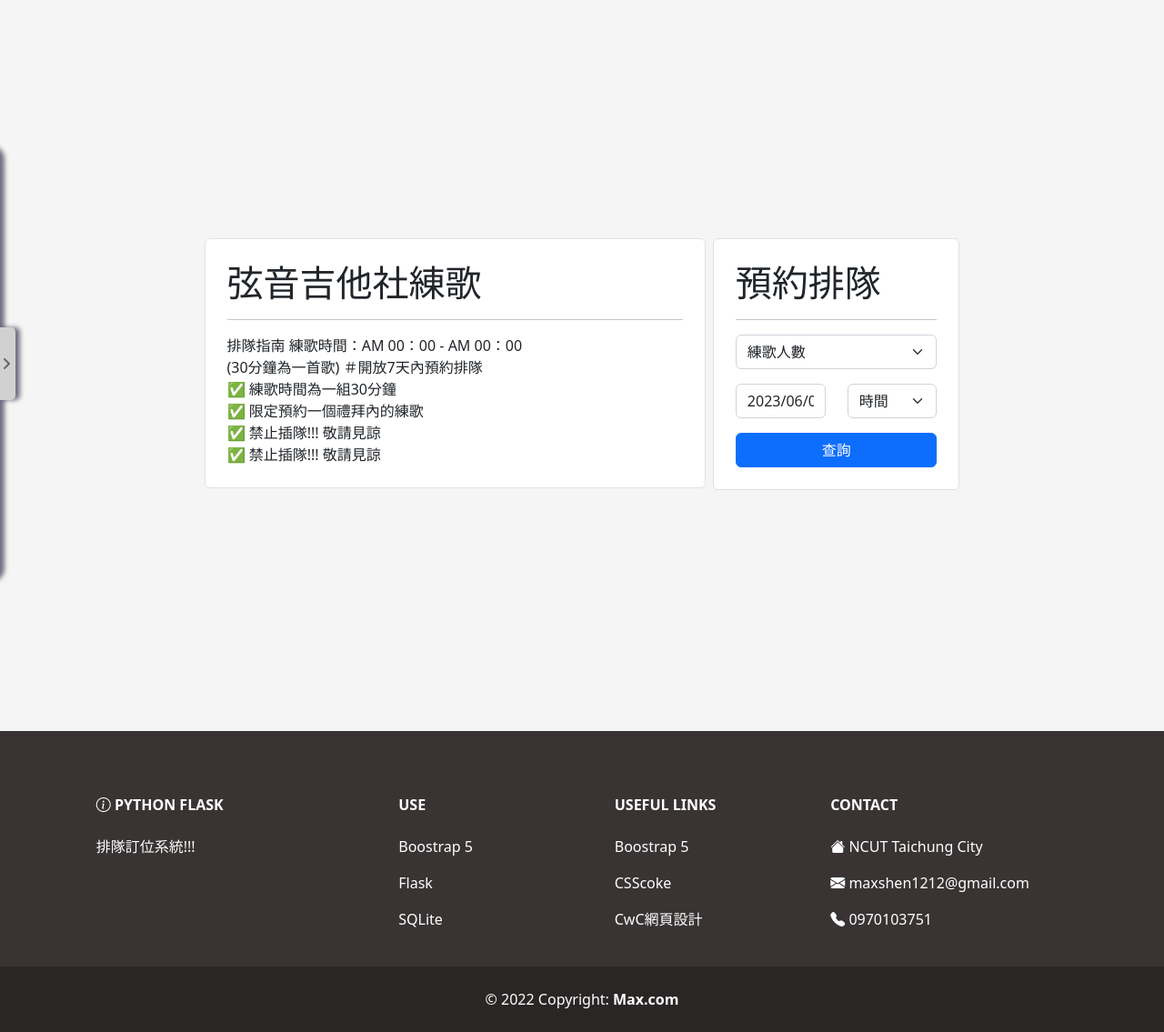
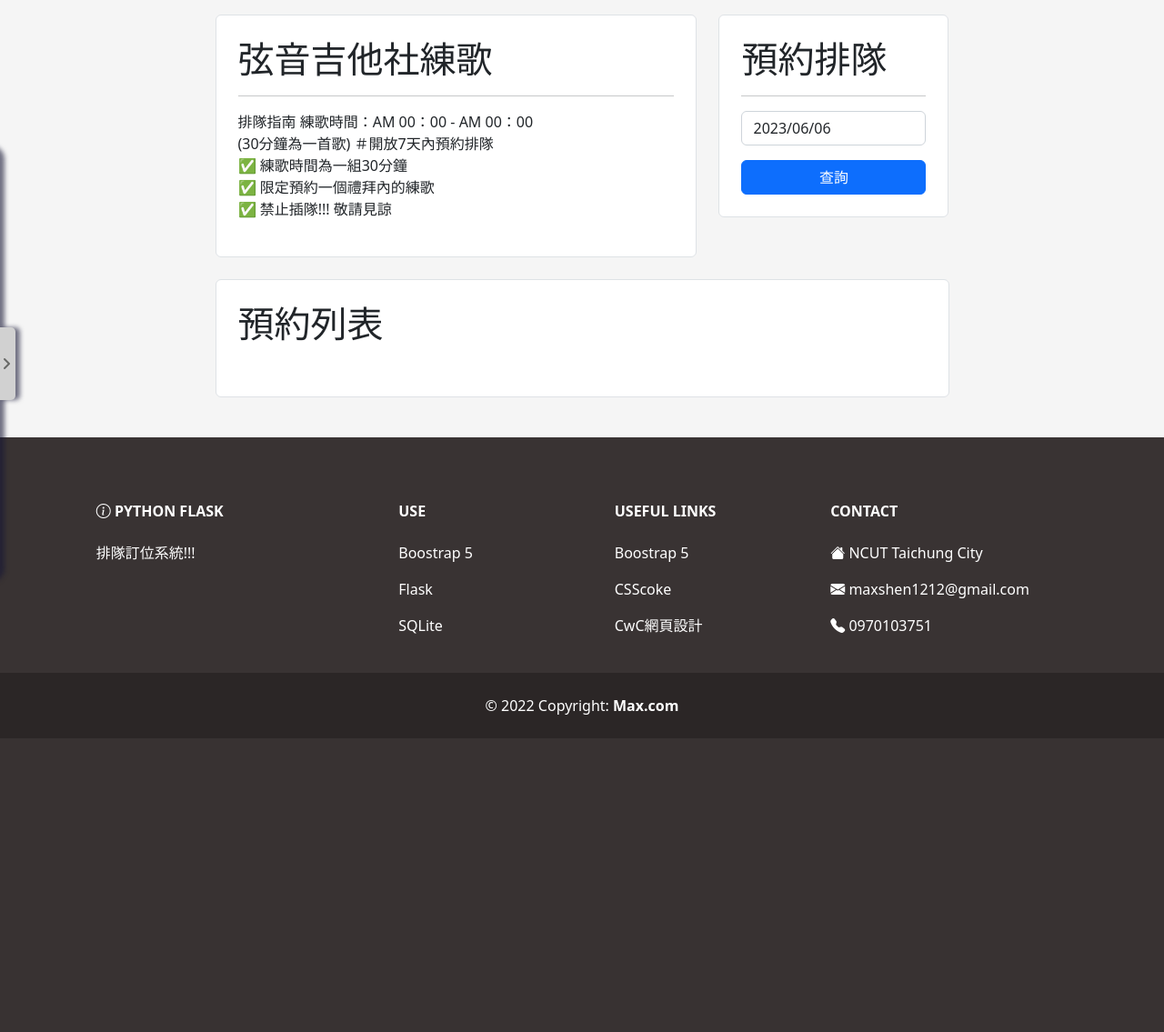
Before and after one commit to maxshen1212/Flask_project, a Flask app: page /index1 in a window 1280 px wide. Shown: the whole page at 91% size. After the commit the page ends 812 px from the top, so only its background shows below. Run offline with Flask 3, Linux system fonts and the light colour scheme; some libraries are stand-ins or nearby versions.

Commit message:
0606renew

```diff
--- a/static/js/index1.js
+++ b/static/js/index1.js
@@ -1,5 +1,5 @@
+// 初始化時間選擇器
 function init_datetime() {
-  // 初始化時間選擇器
   $("#datepicker")
     .datepicker({
       format: "yyyy/mm/dd",
@@ -12,3 +12,56 @@ function init_datetime() {
     console.log($("#datepicker").datepicker("getFormattedDate"));
   });
 }
+function search_time() {
+  var avalible_time = {
+    "11:00": "愛在夏天",
+    "11:30": "摯友",
+    "12:00": null,
+  };
+  const time_regular = ["11:00", "11:30", "12:00"];
+  var search_btn = document.getElementById("search_btn");
+  var time_list = document.getElementById("time_list");
+  console.log(avalible_time["11:00"]);
+  search_btn.addEventListener("click", function () {
+    $("#time_list_bg").show();
+    var template=``;
+    for (var i = 0; i < time_regular.length; i++) {
+      if (avalible_time[time_regular[i]] != null) {
+        template += `
+        <div class="col">
+            <button class="btn btn-outline-danger my-1" disabled>
+                ${time_regular[i]}
+            </button>
+            <p class="d-inline">歌曲：${avalible_time[time_regular[i]]}</p>
+        </div>
+        `;
+      } else {
+        template += `
+        <div class="col">
+            <a class="btn btn-outline-danger my-1" id="${time_regular[i]}" href="/index5" >${time_regular[i]}</a>
+            <p class="d-inline">可預約!!!</p>
+        </div>
+        `;
+      }
+    }
+    time_list.innerHTML = template;
+  });
+}
+function reservation_form() {
+
+}
+
+function test() {
+  $.ajax({
+    url: "" + ip + "/api/Historical_Temp", //存取Json的網址
+    type: "GET",
+    data: { x: temptext },
+    dataType: "json",
+    //contentType: "application/json",
+    success: function (data) {
+      rectemp = data;
+      temp = temptext;
+      button(value);
+    },
+  });
+}
--- a/templates/index1.html
+++ b/templates/index1.html
@@ -6,22 +6,20 @@
 {% endblock %} {% block content%}
 <div class="container overflow-hidden">
   <div
-    class="row justify-content-center align-items-center"
-    style="height: 100vh"
+    class="row justify-content-center align-items-center p-3"
   >
     <div class="col-9">
-      <div class="row g-2">
+      <div class="row">
         <div class="col-lg-8">
           <div class="border boder-1 bg-white rounded p-4">
             <div><h1>弦音吉他社練歌</h1></div>
             <hr />
             <div>
-              <p class="m-0 p-0">
+              <p>
                 排隊指南 練歌時間：AM 00：00 - AM 00：00<br />
                 (30分鐘為一首歌) ＃開放7天內預約排隊 <br />
                 ✅ 練歌時間為一組30分鐘<br />
                 ✅ 限定預約一個禮拜內的練歌<br />
-                ✅ 禁止插隊!!! 敬請見諒<br />
                 ✅ 禁止插隊!!! 敬請見諒<br />
               </p>
             </div>
@@ -31,45 +29,32 @@
           <div class="border boder-1 bg-white rounded p-4">
             <h1>預約排隊</h1>
             <hr />
-            <select class="form-select" aria-label="Default select example">
+            <!-- <select class="form-select" aria-label="Default select example">
               <option selected>練歌人數</option>
               <option value="1">1位</option>
               <option value="2">2位</option>
               <option value="3">3位</option>
               <option value="3">4位</option>
-            </select>
+            </select> -->
             <div class="row my-3">
               <div class="col">
                 <input type="text" class="form-control" id="datepicker" />
                 <div id="datepicker" data-date="12/03/2012"></div>
                 <input type="hidden" id="my_hidden_input" />
               </div>
-              <div class="col">
-                <select class="form-select" aria-label="Default select example">
-                  <option selected>時間</option>
-                  <option value="1">11:00</option>
-                  <option value="2">11:30</option>
-                  <option value="3">12:00</option>
-                  <option value="4">12:30</option>
-                  <option value="5">13:00</option>
-                  <option value="6">13:30</option>
-                  <option value="7">14:00</option>
-                  <option value="8">14:30</option>
-                  <option value="8">15:00</option>
-                  <option value="9">15:30</option>
-                  <option value="10">16:00</option>
-                  <option value="11">16:30</option>
-                  <option value="12">17:00</option>
-                  <option value="12">17:30</option>
-                  <option value="12">18:00</option>
-                  <option value="12">18:30</option>
-                  <option value="12">19:00</option>
-                  <option value="12">19:30</option>
-                  <option value="12">20:00</option>
-                </select>
-              </div>
             </div>
-            <button class="btn btn-primary w-100">查詢</button>
+            <button class="btn btn-primary w-100" id="search_btn">查詢</button>
+          </div>
+        </div>
+      </div>
+
+      <div class="row my-4" id="time_list_bg">
+        <div class="col-12">
+          <div class="border boder-1 bg-white rounded p-4">
+            <h1>預約列表</h1>
+            <!-- 時間列表 -->
+            <div class="row row-cols-2 my-3" id="time_list">
+            </div>
           </div>
         </div>
       </div>
@@ -82,6 +67,7 @@
 <script>
   $(document).ready(function () {
     init_datetime();
+    search_time();
   });
 </script>
 {% endblock %}
--- a/templates/index5.html
+++ b/templates/index5.html
@@ -26,13 +26,13 @@
           <div class="col-12">
             <label for="birth" class="form-label">練歌時間</label>
             <input type="text" class="form-control" id="birth" name="birth" />
-            <div class="invalid-feedback">請填寫生日！！</div>
+            <div class="invalid-feedback">請填寫時間！！</div>
           </div>
           <!-- 血型 -->
           <div class="col-12">
             <label for="blood" class="form-label">成員</label>
             <input type="text" class="form-control" id="blood" name="blood" />
-            <div class="invalid-feedback">請填寫血型！！</div>
+            <div class="invalid-feedback">請填寫成員！！</div>
           </div>
           <!-- 電話 -->
           <div class="col-12">
```
